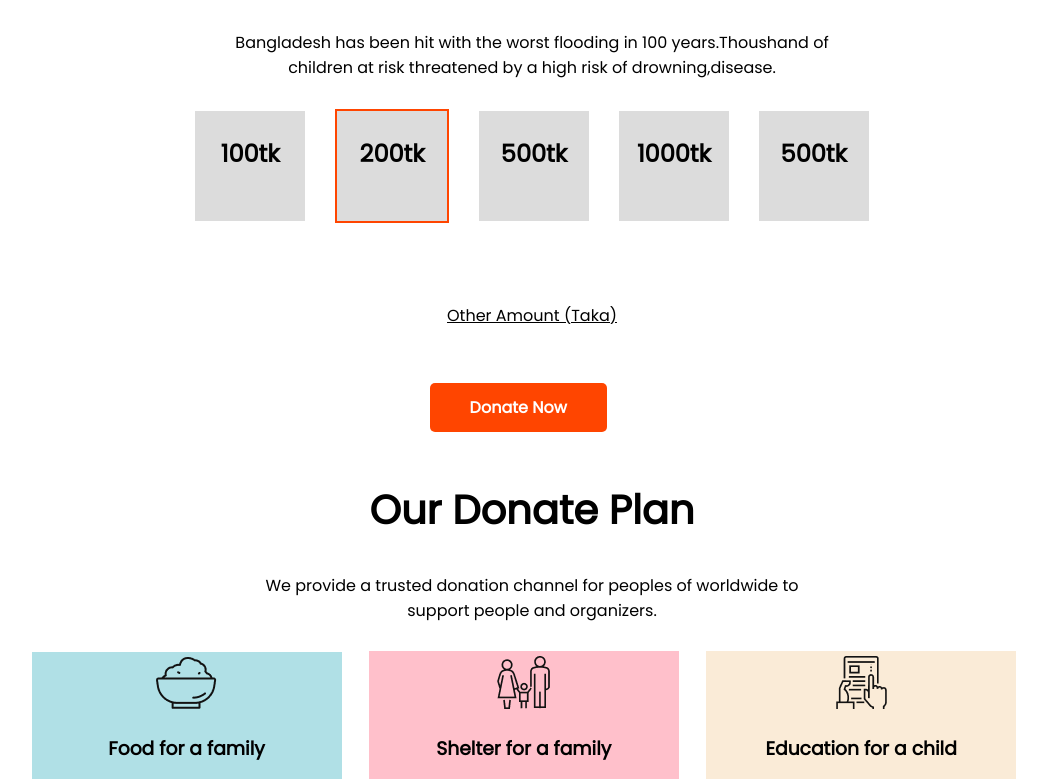
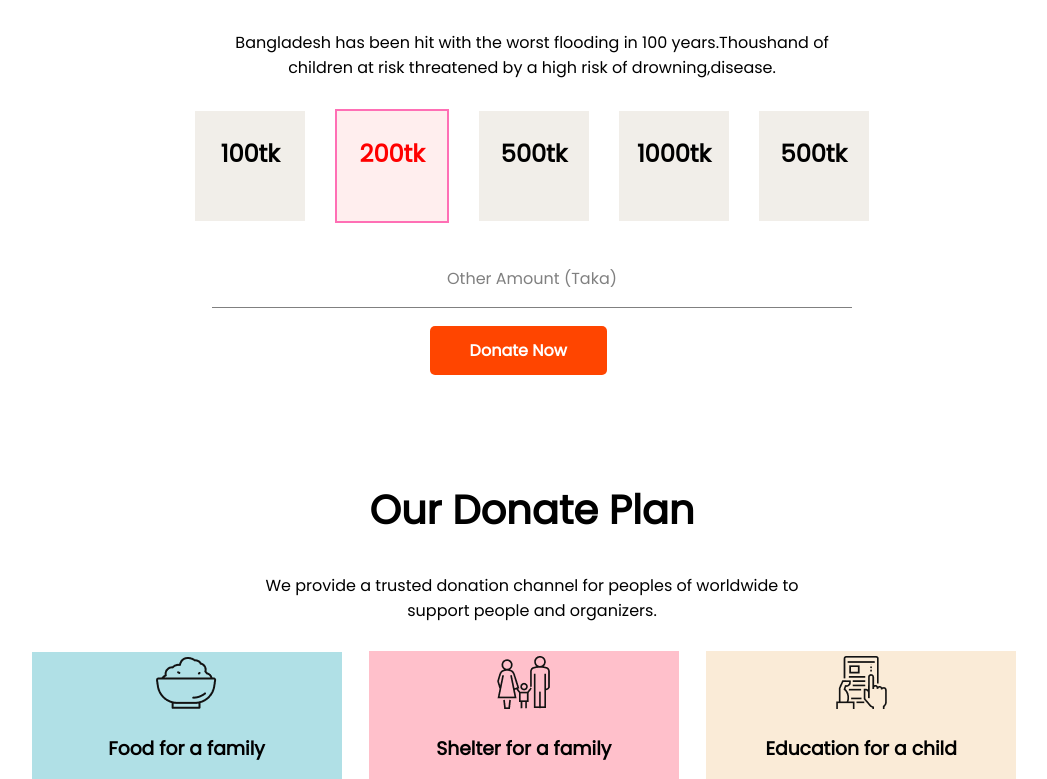
Before and after one commit to NurjahanSmrite/assignment-repo, a plain HTML site: page index.html in a window 1280 px wide. Shown: the part 652-1431 px from the top of the page, without its empty margins (108-1155 px from the left). Drawn offline with Linux system fonts and the light colour scheme.

Commit message:
last commit

```diff
--- a/index.html
+++ b/index.html
@@ -41,7 +41,8 @@
                     <h2>500tk</h2>
                 </div>
              </div>
-               <p id="taka-amount">Other Amount (Taka)</p>
+                 <div id="taka-amount">
+                    <p> Other Amount (Taka) </p> </div>
              <a class="anchor-button" target="_blank" href=" "> Donate Now</a>
 
 
@@ -87,7 +88,7 @@
         </div>
     </section>
 
-    <section>
+    <section class="update-section">
         <h1>Get My Updates</h1>
         <p>Get updates of donate today for Bangladesh worst flooding.Thoushand of  children <br>
              at  risk threatened by a high risk of drowning,disease.</p>
--- a/style.css
+++ b/style.css
@@ -51,7 +51,7 @@ p{
     height: 100px;
     padding: 5px;
      text-align: center;
-    background-color:   gainsboro;
+    background-color:    #F1EEE9;
     margin: 1%;
 
 }
@@ -60,12 +60,20 @@ p{
 
 }
 #sec-box{
-    border: 2px solid orangered;
+    border: 2px solid  #FF6FB5;
+    background-color:  #FFEEEE;
+    color: red;
 }
 #taka-amount{
- text-decoration: underline;
-padding: 4%;
+   margin: 30px;
+   margin-left: 25%;
+   margin-right: 25%;
+   text-align: center;
+   font-size: 16px;
+    border-bottom: 1px solid gray;
+    color: gray;
 }
+
  .food-family div{
     display: inline-block;
     width: 300px;
@@ -82,6 +90,7 @@ padding: 4%;
  #food{
     background-color:powderblue;
  }
+
  #shelter{
     background-color: pink;
  }
@@ -103,6 +112,13 @@ padding: 4%;
     padding-bottom: 10%;
     font-size: 20px;
     color: gray;
+}
+.update-section h1{
+    margin-right: 22%;
+    margin-left: 12%;
+    padding-left: 20%;
+     text-align: center;
+
 }
 input[type=Email] {
     width: 20%;
@@ -146,4 +162,5 @@ input[type=Email] {
     color: grey;
     padding-bottom: 13px;
     font-size: 14px;
+
   }
```
